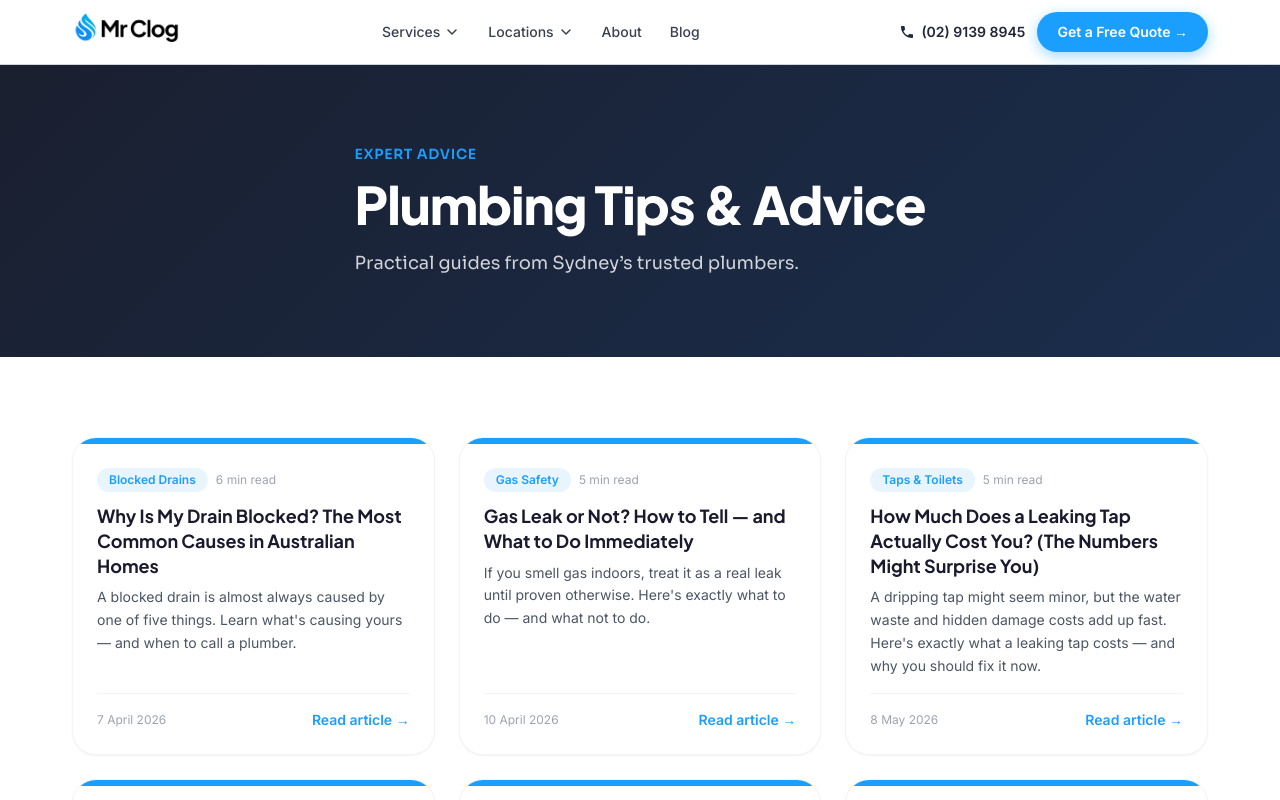
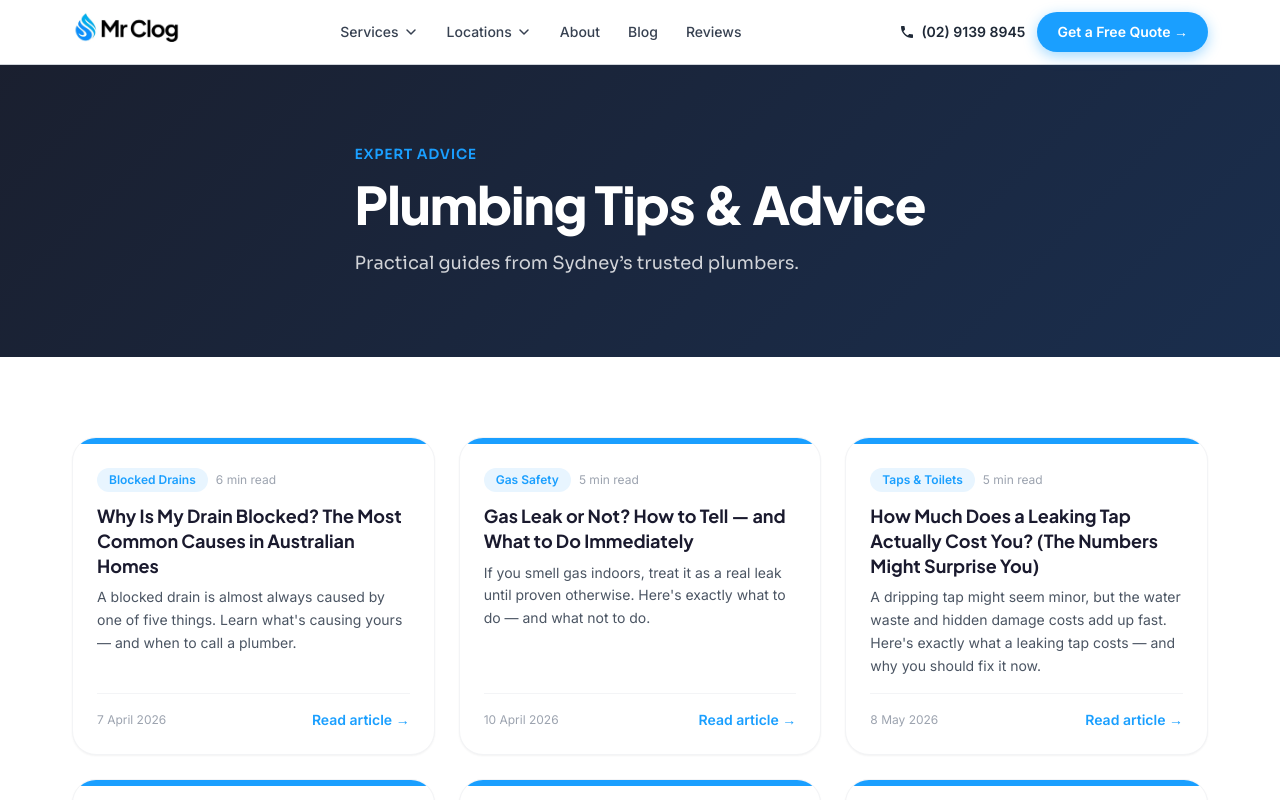
Before and after one commit to mrclogplumbing/mrclog-website, a Next.js app: page /blog in a window 1280 px wide. Shown: the top 800 px of the page. Built offline with nearby package versions, Linux system fonts and the light colour scheme.

Commit message:
Add Reviews link to Header component

```diff
--- a/src/components/Header.tsx
+++ b/src/components/Header.tsx
@@ -195,9 +195,15 @@ export default function Header() {
             </Link>
             <Link
               href="/blog"
-              className="px-3 py-2 rounded-lg text-sm font-medium text-gray-700 hover:text-brand-blue hover:bg-blue-50 transition-colors duration-150"
+              className="px-3 py-2 rounded-lg text-sm font-medium text-gray-700 hover:text-brand-blue hover:bg-blue-50 transition-colors"
             >
               Blog
+            </Link>
+            <Link
+              href="/reviews"
+              className="px-3 py-2 rounded-lg text-sm font-medium text-gray-700 hover:text-brand-blue hover:bg-blue-50 transition-colors"
+            >
+              Reviews
             </Link>
           </nav>
 
@@ -304,6 +310,9 @@ export default function Header() {
           <Link href="/blog" className="block px-3 py-3 text-sm font-medium text-gray-800 hover:bg-blue-50 rounded-lg">
             Blog
           </Link>
+          <Link href="/reviews" className="block px-3 py-3 text-sm font-medium text-gray-800 hover:bg-blue-50 rounded-lg">
+            Reviews
+          </Link>
 
           <div className="pt-2 pb-2 flex flex-col gap-2">
             <a href={PHONE_HREF} className="btn-outline text-center text-sm py-3">
```
